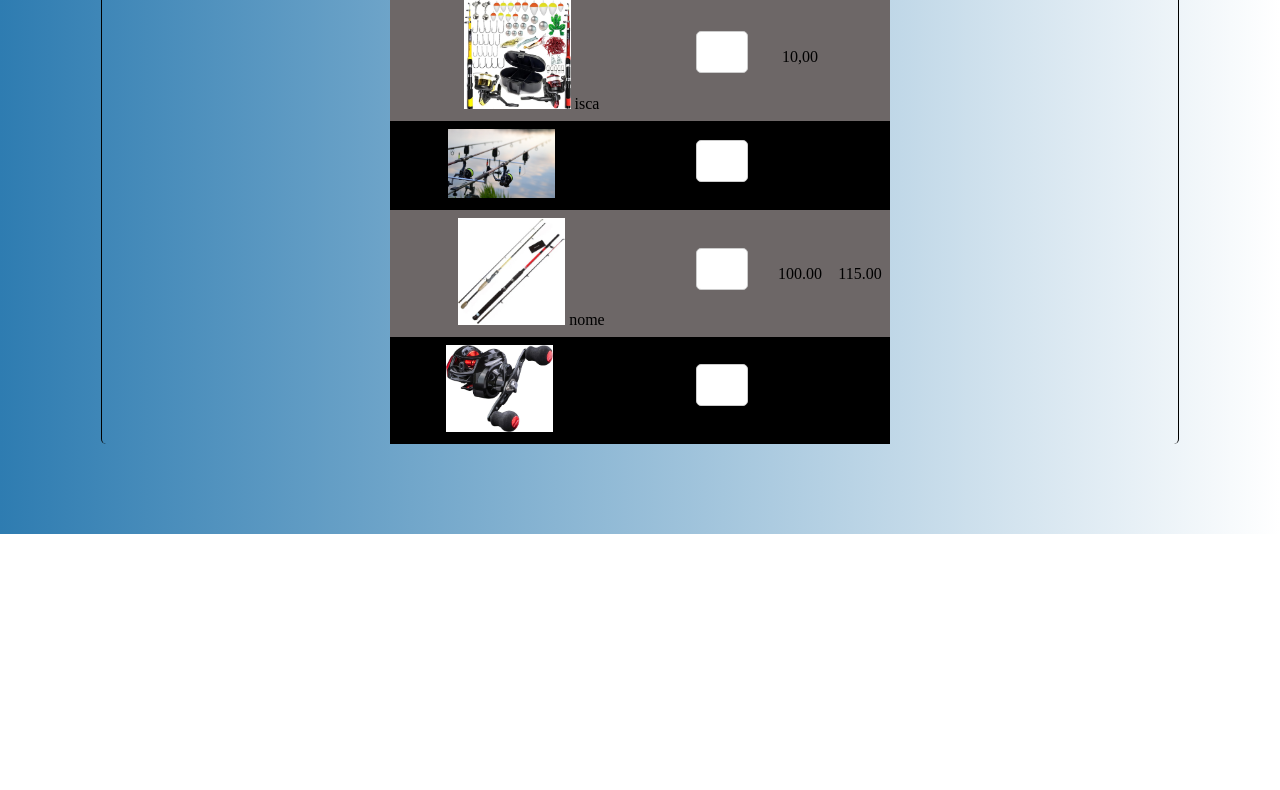
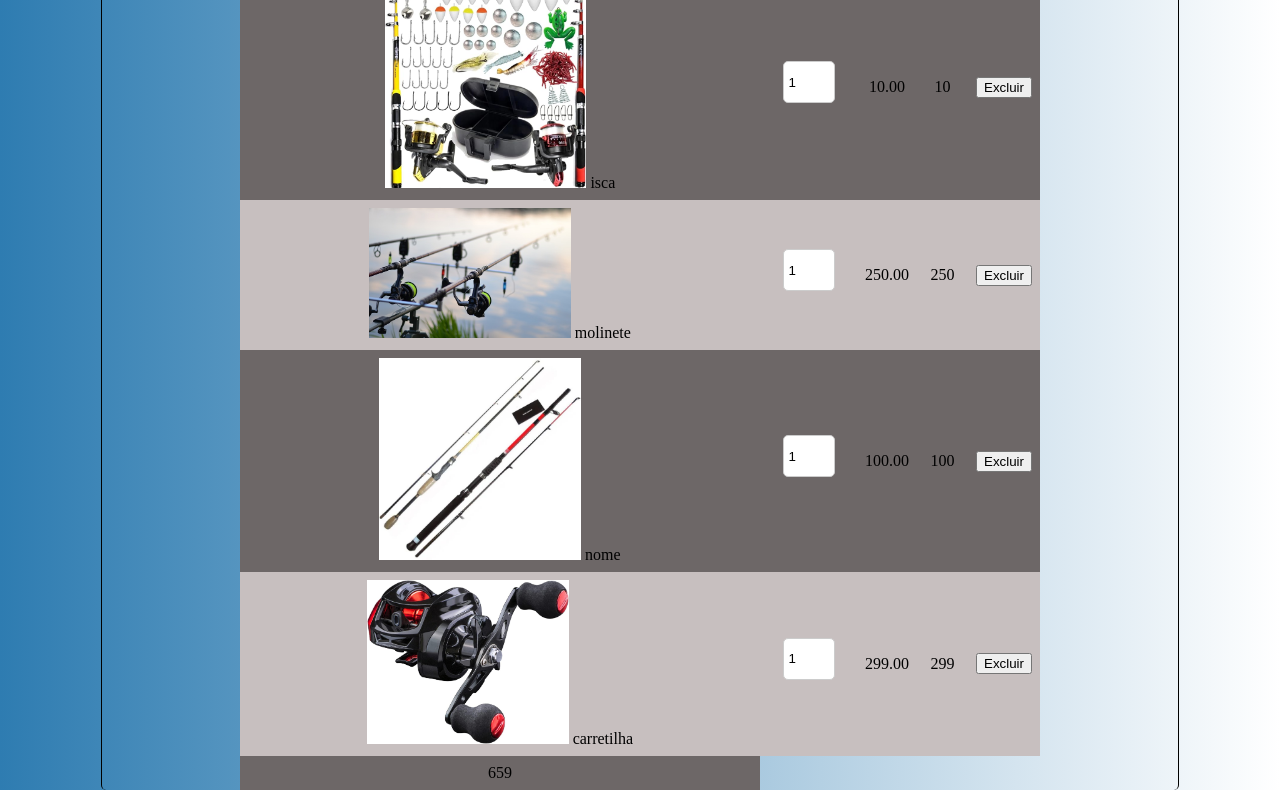
Before and after one commit to Guimer2000/lojapesca, a plain HTML site: page carrin_compra.html in a window 1280 px wide. Shown: the part 266-1056 px from the top of the page. Before the commit the page ends 800 px from the top, so only its background shows below. Drawn offline with Linux system fonts and the light colour scheme.

Commit message:
guilherme

```diff
--- a/carrin_compra.html
+++ b/carrin_compra.html
@@ -1,45 +1,12 @@
 <!DOCTYPE html>
-<html>
+<html lang="pt">
 <head>
-<style>
-table {
-  border-collapse: collapse;
-  width: 100%;
-  max-width: 500px;
-  margin: 0 auto;
-}
-
-th, td {
-  text-align: center;
-  padding: 8px;
-}
-
-th {
-  background-color: #333;
-  color: white;
-
-}
-tr{
-  background-color: black;
-}
-tr:nth-child(even) {
-  background-color: #6d6767;
-}
-
-tr:hover {
-  background-color: #3ba5d6;
-}
-img {
-  width: 40%;
-
-}
-/* div {
-  background-color: #ffffff ;
-} */
-</style>
-<link rel="stylesheet" href="estilo.css">
+  <meta charset="UTF-8">
+    <meta name="viewport" content="width=device-width, initial-scale=1.0">
+    <title>Minha Pesca / Carretilha</title>
+    <link rel="stylesheet" href="estilo.css">
 </head>
-<body>
+<body onload="calcular()">
   <div id="divBusca">
     <input type="text" id="txtBusca" placeholder="Buscar...">
    <a href="#">
@@ -51,7 +18,6 @@ img {
     <div class="topo1 col3">
       <a href="http://127.0.0.1:5500/index.html"><img src="logo-removebg-preview.png"  alt="logo"></a>
     </div>
-
     <div class="topo2 col9">
       <a href="http://127.0.0.1:5500/cadastroelogin.html">
         <button class="circle-button">
@@ -60,8 +26,32 @@ img {
       </a>
     </div>
   </div>
+<!-- <form id="formulario">
+  <label for="nome">Nome:</label>
+  <input type="text" id="nome">
+  <label for="preco">Preço:</label>
+  <input type="preco" id="preco">
+  <input type="submit">
+</form> -->
+<!-- <script>
+   document.querySelector('#formulario').addEventListener('submit', function(e) {
+      e.preventDefault();
+      var nome = document.querySelector('#Produto').value;
+      var email = document.querySelector('#Preco').value;
+      var tabela = document.querySelector('#tabela');
+      var linha = tabela.insertRow();
+      var celulaNome = linha.insertCell();
+      var celulaEmail = linha.insertCell();
+      celulaNome.textContent = nome;
+      celulaEmail.textContent = email;
+      document.querySelector('#nome').value = '';
+      document.querySelector('#email').value = '';
+
+    });
+</script> -->
 <div>
-  <table>
+
+  <table id="tabela">
     <tr>
       <th>Produto</th>
       <th id = qtd>Quantidade</th>
@@ -69,39 +59,79 @@ img {
       <th> Total </th>
     </tr>
     <tr>
-
       <td><img src="kit.jpeg" alt=""> isca</td>
-      <td id="qtd1"><input type="number"></td>
-      <td id="preco">10,00</td> onchange()
-      <td id="v1"></td>
+      <td><input type="number" id="qtd1" value="1" min="1"></td>
+      <td id="preco1">10.00</td>
+      <td id="valor1"></td>
+      <td><button class="excluirLinha">Excluir</button></td>
+      <!-- <td><button onclick="adicionarAoCarrinho(this.parentNode.parentNode)">Adicionar ao Carrinho</button></td> -->
     </tr>
     <tr>
       <td><img src="molinete melhor.jpg" alt=""> molinete </td>
-      <td><input type="number"></td>
-      <td>250.00</td>
-      <td> 110.00 </td>
+      <td><input type="number" id="qtd2" value="1" min="1"></td>
+      <td id="preco2">250.00</td>
+      <td id="valor2"></td>
+      <td><button class="excluirLinha">Excluir</button></td>
       <!-- <td><button onclick="adicionarAoCarrinho(this.parentNode.parentNode)">Adicionar ao Carrinho</button></td> -->
     </tr>
     <tr>
       <td><img src="shopping.jpeg" alt=""> nome </td>
-      <td><input type="number"></td>
-      <td>100.00</td>
-      <td> 115.00</td>
+      <td><input type="number" id="qtd3" value="1" min="1"></td>
+      <td id="preco3">100.00</td>
+      <td id="valor3"></td>
+      <td><button class="excluirLinha">Excluir</button></td>
     </tr>
     <tr>
       <td><img src="carretilha.jpg" alt=""> carretilha</td>
-      <td><input type="number"></td>
-      <td>299.00</td>
-      <td> 250.00</td>
+      <td><input type="number" id="qtd4" value="1" min="1"></td>
+      <td id="preco4">299.00</td>
+      <td id="valor4"></td>
+      <td><button class="excluirLinha">Excluir</button></td>
+    </tr>
+    <tr>
+      <td id="valorTotal"></td>
     </tr>
   </table>
 </div>
 <script>
-  function calcular()
+  function calcular(){
     let p1 = parseFloat(document.getElementById("preco1").innerHTML)
     let q1 = parseInt(document.getElementById("qtd1").value)
     let v1 = document.getElementById("valor1")
     v1.innerHTML = p1 * q1
+    document.getElementById("qtd1").addEventListener("change", calcular);
+    // calculo 2
+    let p2 = parseFloat(document.getElementById("preco2").innerHTML)
+    let q2 = parseInt(document.getElementById("qtd2").value)
+    let v2 = document.getElementById("valor2")
+    v2.innerHTML = p2 * q2
+    document.getElementById("qtd2").addEventListener("change", calcular);
+    // calculo3
+    let p3 = parseFloat(document.getElementById("preco3").innerHTML)
+    let q3 = parseInt(document.getElementById("qtd3").value)
+    let v3 = document.getElementById("valor3")
+    v3.innerHTML = p3 * q3
+    document.getElementById("qtd3").addEventListener("change", calcular);
+    // calculo4
+    let p4 = parseFloat(document.getElementById("preco4").innerHTML)
+    let q4 = parseInt(document.getElementById("qtd4").value)
+    let v4 = document.getElementById("valor4")
+    v4.innerHTML = p4 * q4
+    document.getElementById("qtd4").addEventListener("change", calcular);
+    // valor total
+
+    let valorTotal = document.getElementById("valorTotal");
+
+    valorTotal.innerHTML = parseFloat(v1.textContent) + parseFloat(v2.textContent) + parseFloat(v3.textContent) + parseFloat(v4.textContent);
+
+  }
+  {
+    botao.parentElement.parentElement.style.display // Obtém a linha pai do botão
+  }
+  // formulario adicionar
+
 </script>
+
+
 </body>
 </html>
--- a/estilo.css
+++ b/estilo.css
@@ -317,3 +317,34 @@ input[type="number"] {
   border-radius: 5px;
   /* animation: alternate; */
 }
+table {
+  border-collapse: collapse;
+  width: 100%;
+  max-width: 800px;
+  margin: 0 auto;
+}
+
+th, td {
+  text-align: center;
+  padding: 8px;
+}
+
+th {
+  background-color: #333;
+  color: white;
+
+}
+tr{
+  background-color: rgb(199, 191, 191);
+}
+tr:nth-child(even) {
+  background-color: #6d6767;
+}
+
+tr:hover {
+  background-color: #3ba5d6;
+}
+img {
+  width: 40%;
+
+}
```
Also changed, not shown: nada.html (added, +46 -0 lines).
